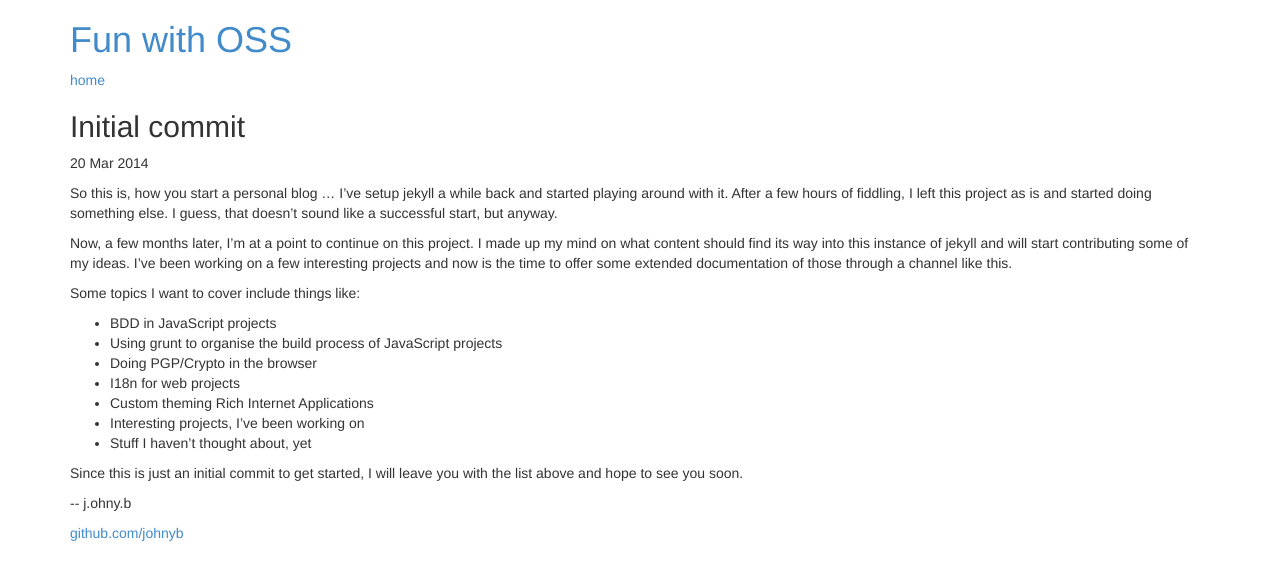
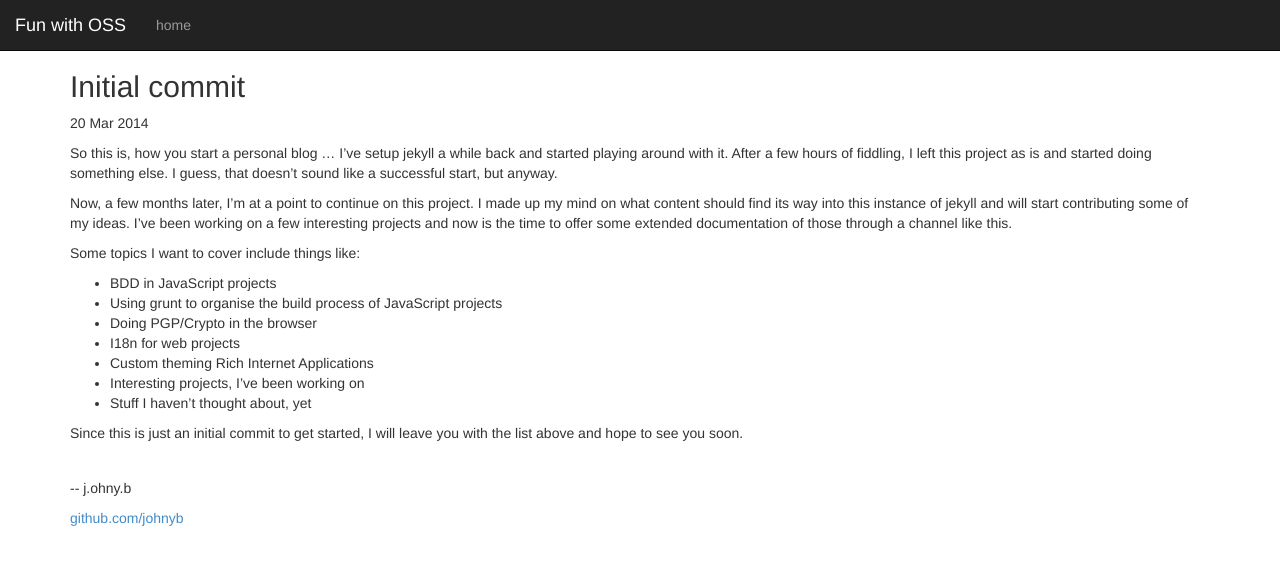
Before and after one commit to johnyb/johnyb.github.io, a Jekyll site: the page built from _posts/2014-03-20-initial_commit.md, in a window 1280 px wide. Shown: the top 580 px of the page. Built offline with Jekyll 4.4.1, drawn with Linux system fonts in a browser that asks for light colours.

Commit message:
some work on the layout/style
* use bootstrap classes
* use more html5 elements (semantic markup++!)

```diff
--- a/_layouts/default.html
+++ b/_layouts/default.html
@@ -6,22 +6,24 @@
         <title>{{ page.title }}</title>
         <meta name="viewport" content="width=device-width">
 
+        <link href="/assets/css/style.css" rel="stylesheet">
         <!-- Bootstrap -->
         <link href="/assets/css/bootstrap.min.css" rel="stylesheet">
         <!-- syntax highlighting CSS -->
         <link rel="stylesheet" href="/assets/css/syntax.css">
     </head>
     <body>
+        <header class="navbar navbar-inverse navbar-fixed-top">
+            <div class="navbar-header"><a class="navbar-brand" href="/">{{ site.name }}</a></div>
+            <nav class="collapse navbar-collapse">
+                <ul class="nav navbar-nav">
+                    <li><a class="extra" href="/">home</a></li>
+                </ul>
+            </nav>
+        </header>
         <div class="container">
-          <div class="site">
-            <div class="header">
-              <h1 class="title"><a href="/">{{ site.name }}</a></h1>
-              <a class="extra" href="/">home</a>
-            </div>
-
             {{ content }}
-
-            <div class="footer">
+            <footer>
                 <div class="contact">
                     <p>
                         -- j.ohny.b
@@ -32,8 +34,7 @@
                         <a href="https://github.com/johnyb/">github.com/johnyb</a><br />
                     </p>
                 </div>
-            </div>
-          </div>
+            </footer>
         </div>
 
         <script src="/assets/js/jquery.min.js"></script>
--- a/_layouts/post.html
+++ b/_layouts/post.html
@@ -4,6 +4,6 @@ layout: default
 <h2>{{ page.title }}</h2>
 <p class="meta">{{ page.date | date_to_string }}</p>
 
-<div class="post">
+<article class="post">
 {{ content }}
-</div>
+</article>
--- /dev/null
+++ b/assets/css/style.css
@@ -0,0 +1,7 @@
+body {
+    padding-top: 50px;
+}
+
+body > .container > footer {
+    padding-top: 25px;
+}
```
Lines whose indentation alone changed are shown as unchanged.
